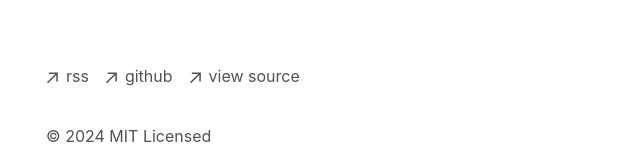
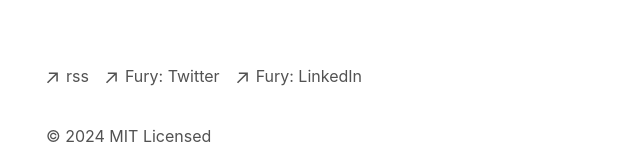
Before and after one commit to furyoktria/fury-web-portfolio, a Next.js app: page / in a window 1280 px wide. Shown: the part 496-650 px from the top of the page, without its empty margins (306-946 px from the left). Built offline with nearby package versions, Linux system fonts and the light colour scheme.

Commit message:
Update footer.tsx
Change footer detail

```diff
--- a/app/components/footer.tsx
+++ b/app/components/footer.tsx
@@ -35,10 +35,10 @@ export default function Footer() {
             className="flex items-center transition-all hover:text-neutral-800 dark:hover:text-neutral-100"
             rel="noopener noreferrer"
             target="_blank"
-            href="https://github.com/vercel/next.js"
+            href="https://x.com/furyoktria"
           >
             <ArrowIcon />
-            <p className="ml-2 h-7">github</p>
+            <p className="ml-2 h-7">Fury: Twitter</p>
           </a>
         </li>
         <li>
@@ -46,10 +46,10 @@ export default function Footer() {
             className="flex items-center transition-all hover:text-neutral-800 dark:hover:text-neutral-100"
             rel="noopener noreferrer"
             target="_blank"
-            href="https://vercel.com/templates/next.js/portfolio-starter-kit"
+            href="https://www.linkedin.com/in/furyoktria/"
           >
             <ArrowIcon />
-            <p className="ml-2 h-7">view source</p>
+            <p className="ml-2 h-7">Fury: LinkedIn</p>
           </a>
         </li>
       </ul>
```
